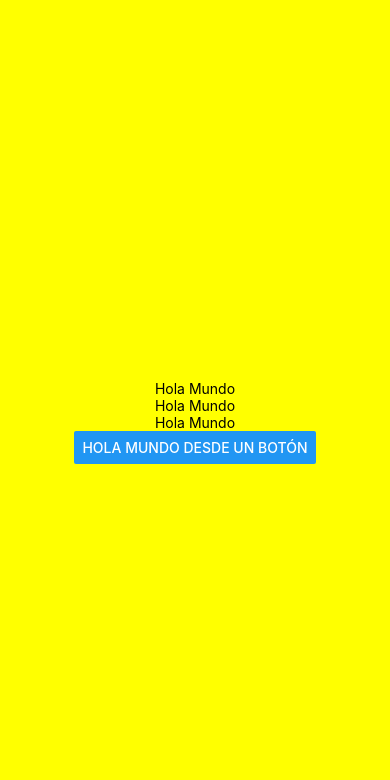
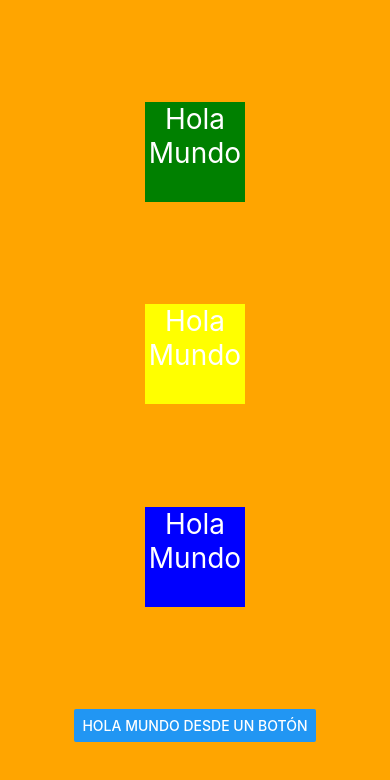
Before and after one commit to Jesuscruz77/PM196, a React Native app in the folder my-blank/: screen / in a window 390 px wide. Shown: the top 780 px of the page. Built offline with nearby package versions, Linux system fonts and the light colour scheme.

Commit message:
Practica 6
Uso de estilos con React Native

```diff
--- a/my-blank/App.js
+++ b/my-blank/App.js
@@ -2,11 +2,11 @@
 import { Button, StyleSheet, Text, View } from 'react-native';
 import React, {useState} from 'react';
 
-const Texto = ()=> {
+const Texto = ({style})=> {
       const [contenido, setContenido] = useState("Hola Mundo");
       const actualizaTexto = () => {setContenido("State Modificado")};
       return(
-        <Text onPress={actualizaTexto}>{contenido}</Text>
+        <Text style={[styles.text, style]} onPress={actualizaTexto} >{contenido}</Text>
       );
     };
 
@@ -15,9 +15,11 @@
   const actualizaBtn = () => {setTitle("Botón modificado")};
   return (
     <View style={styles.container}>
-      <Texto></Texto>
-      <Texto></Texto>
-      <Texto></Texto>
+      <StatusBar style="auto" />
+      <Texto style={styles.verde}></Texto>
+      <Texto style={styles.amarillo}></Texto>
+      <Texto style={styles.azul}></Texto>
+
       <Button onPress={actualizaBtn} title={contenido} />
       <StatusBar style="auto" />
     </View>
@@ -27,8 +29,26 @@
 const styles = StyleSheet.create({
   container: {
     flex: 1,
-    backgroundColor: 'yellow',
+    backgroundColor: 'orange',
     alignItems: 'center',
     justifyContent: 'center',
+    justifyContent: "space-evenly",
+    flexDirection: "column",
+
   },
+
+  text: {
+    color: "white",
+    fontSize: 28,
+    width: 100,
+    height: 100,
+    textAlign: "center",
+
+  },
+
+  verde:{backgroundColor:'green',},
+  amarillo:{backgroundColor:'yellow',},
+  azul:{backgroundColor:'blue',},
+
+
 });
```
